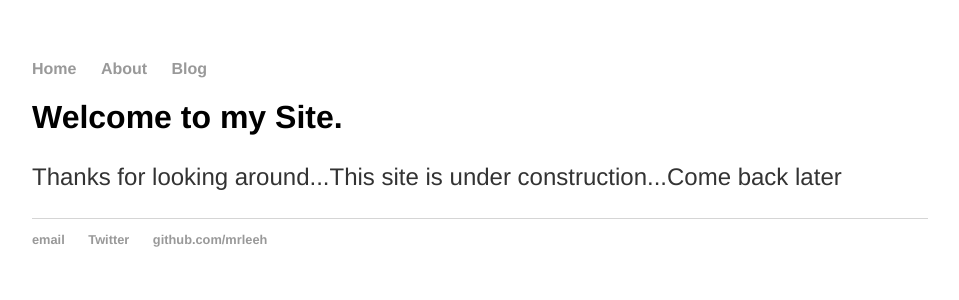
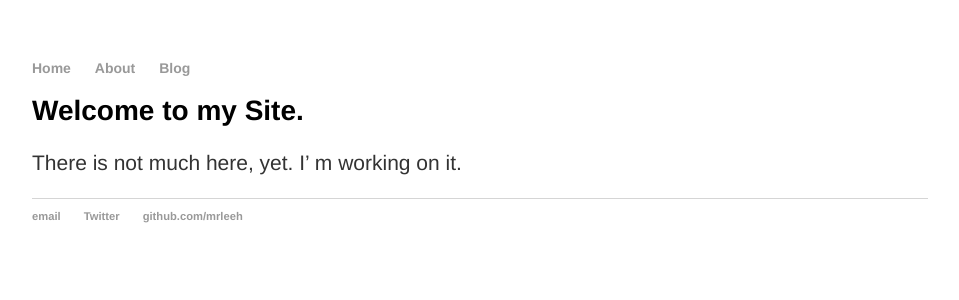
Before and after one commit to MrLeeh/mrleeh.github.io, a Jekyll site: the page built from index.md, in a window 1280 px wide. Shown: the top 300 px of the page, without its empty margins (160-1119 px from the left). Built offline with Jekyll 4.4.1, drawn with Linux system fonts in a browser that asks for light colours.

```diff
--- a/blog/index.html
+++ b/blog/index.html
@@ -1,6 +1,6 @@
 ---
 layout: default
-title: Hank Quinlan's Blog
+title: MrLeehs Blog
 ---
 <h1>{{ page.title }}</h1>
 <ul class="posts">
--- a/css/main.css
+++ b/css/main.css
@@ -1,11 +1,11 @@
 body {
     margin: 60px auto;
     width: 70%;
-    font-family: 'Helvetica', 'Arial', 'Sans-Serif';
+    font-family: "Helvetica", Helvetica, Arial, sans-serif;
+    font-size: 14px;
 }
 
 nav ul, footer ul {
-    font-family:'Helvetica', 'Arial', 'Sans-Serif';
     padding: 0px;
     list-style: none;
     font-weight: bold;
@@ -27,7 +27,6 @@ a:hover {
 
 h1 {
     font-size: 2em;
-    font-family:'Helvetica', 'Arial', 'Sans-Serif';
 }
 
 p {
--- a/index.html
+++ /dev/null
@@ -1,10 +0,0 @@
----
-layout: default
-title: MrLeehs Homepage
----
-<div class="blurb">
-	<h1>Welcome to my Site.</h1>
-	<p>
-    Thanks for looking around...This site is under construction...Come back later
-  </p>
-</div>
--- /dev/null
+++ b/index.md
@@ -0,0 +1,7 @@
+---
+layout: default
+title: MrLeehs Homepage
+---
+# Welcome to my Site.
+
+There is not much here, yet. I' m working on it.
```
Also changed, not shown: _posts/2016-03-26-My-first-post.md (deleted, +0 -9 lines), about/index.md (added, +30 -0 lines).
